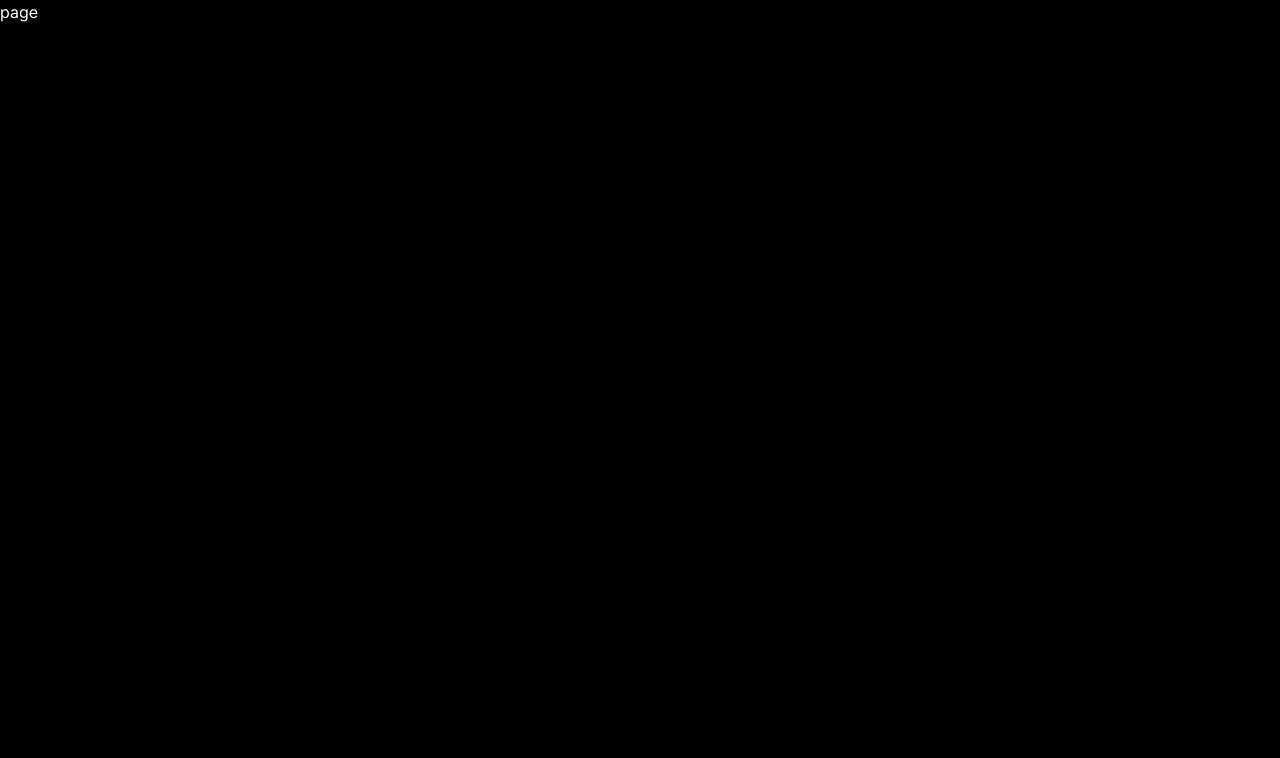
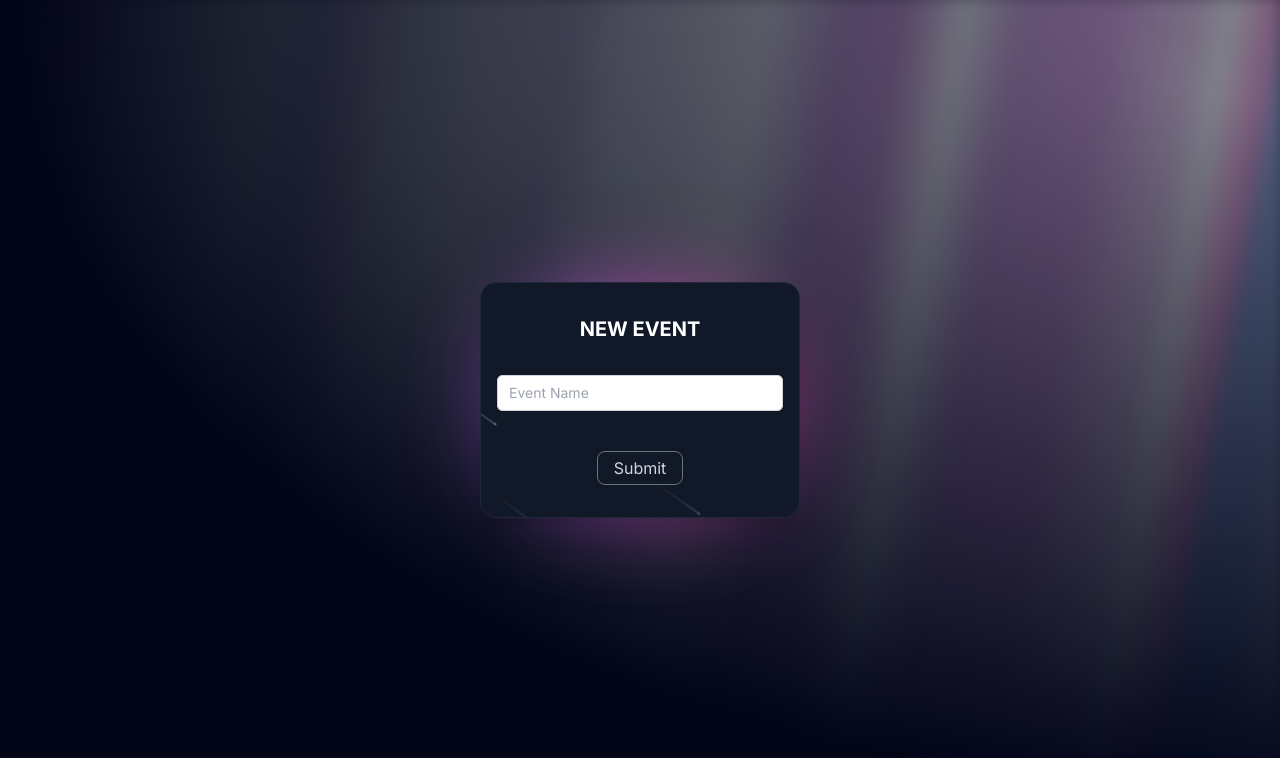
Before and after one commit to erinpaul2002/SnapSync, a Next.js app in the folder front_end/: page /new-event in a window 1280 px wide. Shown: the top 758 px of the page. Built offline with nearby package versions, Linux system fonts and the light colour scheme.

Commit message:
added new_event functionality

```diff
--- /dev/null
+++ b/front_end/src/app/components/ui/new_input_field.tsx
@@ -0,0 +1,48 @@
+"use client";
+
+import React, { useState } from "react";
+import { supabase } from "@/app/utils/supabase/supabase";
+
+export default function New_Event_input() {
+  const [eventName, setEventName] = useState("");
+
+  const handleNewEvent = async () => {
+    try {
+      const { data, error } = await supabase
+        .from("Events")
+        .insert({ event_name: `${eventName}` });
+
+      setEventName("");
+
+      return console.log(data);
+    } catch (error) {
+      console.error("Error creating the new event : ");
+      return error;
+    }
+  };
+
+  return (
+    <div className="mt-6 flex flex-col">
+      <div className="relative mt-2 rounded-md shadow-sm z-50">
+        <input
+          type="text"
+          name="price"
+          id="price"
+          className="block w-full z-50 rounded-md border-0 py-1.5 pr-20 text-gray-900 ring-1 ring-inset ring-gray-300 placeholder:text-gray-400 focus:ring-2 focus:ring-inset focus:ring-indigo-600 sm:text-sm sm:leading-6"
+          placeholder="Event Name"
+          value={eventName}
+          onChange={(e) => setEventName(e.target.value)}
+        />
+      </div>
+
+      <div className="place-self-center">
+        <button
+          className="border mt-10 justify-self-center place-self-center px-4 py-1 rounded-lg  border-gray-500 text-gray-300 z-50"
+          onClick={handleNewEvent}
+        >
+          Submit
+        </button>
+      </div>
+    </div>
+  );
+}
--- a/front_end/src/app/new-event/page.tsx
+++ b/front_end/src/app/new-event/page.tsx
@@ -1,9 +1,32 @@
-import React from 'react'
+import { AuroraBackground } from "../components/ui/aurora_background";
+import { Meteors } from "../components/ui/meteors";
+import New_Event_input from "../components/ui/new_input_field";
 
-function page() {
+// Parent component
+export default function PageLayout() {
   return (
-    <div>page</div>
-  )
+    <div
+      style={{
+        position: "relative",
+        height: "100vh",
+        display: "flex",
+        alignItems: "center",
+        justifyContent: "center",
+      }}
+    >
+      <AuroraBackground className=" bg-slate-950" />
+      <div className="w-full relative max-w-xs m-0">
+        <div className="absolute inset-0 h-full w-full bg-gradient-to-r from-purple-500 to-pink-500 transform scale-[0.80] bg-red-500 rounded-full blur-3xl" />
+        <div className="relative shadow-xl bg-gray-900 border border-gray-800  px-4 py-8 h-min overflow-hidden rounded-2xl flex flex-col justify-end items-start">
+          <h1 className="font-bold text-xl text-white relative z-50 m-0 p-0 place-self-center">
+            NEW EVENT
+          </h1>
+
+          <New_Event_input />
+
+          <Meteors number={20} />
+        </div>
+      </div>
+    </div>
+  );
 }
-
-export default page
--- a/front_end/src/app/old-event/page.tsx
+++ b/front_end/src/app/old-event/page.tsx
@@ -1,48 +1,32 @@
 import { AuroraBackground } from "../components/ui/aurora_background";
 import { Meteors } from "../components/ui/meteors";
-import Gallery_input from "../components/ui/input_field";
+import Old_Event_input from "../components/ui/input_field";
 
 // Parent component
 export default function PageLayout() {
   return (
-    <div style={{ position: "relative", height: "100vh", display: "flex", alignItems: "center", justifyContent: "center"}}>
-      <AuroraBackground className="bg-black" />
+    <div
+      style={{
+        position: "relative",
+        height: "100vh",
+        display: "flex",
+        alignItems: "center",
+        justifyContent: "center",
+      }}
+    >
+      <AuroraBackground className= " bg-slate-950" />
       <div className="w-full relative max-w-xs m-0">
         <div className="absolute inset-0 h-full w-full bg-gradient-to-r from-purple-500 to-pink-500 transform scale-[0.80] bg-red-500 rounded-full blur-3xl" />
         <div className="relative shadow-xl bg-gray-900 border border-gray-800  px-4 py-8 h-min overflow-hidden rounded-2xl flex flex-col justify-end items-start">
-            {/* <div className="h-5 w-5 rounded-full border flex items-center justify-center mb-4 border-gray-500">
-              <svg
-                xmlns="http://www.w3.org/2000/svg"
-                fill="none"
-                viewBox="0 0 24 24"
-                strokeWidth="1.5"
-                stroke="currentColor"
-                className="h-2 w-2 text-gray-300"
-              >
-                <path
-                  strokeLinecap="round"
-                  strokeLinejoin="round"
-                  d="M4.5 4.5l15 15m0 0V8.25m0 11.25H8.25"
-                />
-              </svg>
-            </div> */}
-
           <h1 className="font-bold text-xl text-white relative z-50 m-0 p-0 place-self-center">
-              Old Event
+            OLD EVENT
           </h1>
 
-            <Gallery_input />
-            {/* <p className="font-normal text-base text-slate-500 mt-4 relative z-50">
-              I don&apos;t know what to write so I&apos;ll just paste something
-              cool here. One more sentence because lorem ipsum is just
-              unacceptable. Won&apos;t ChatGPT the shit out of this.
-            </p> */}
+          <Old_Event_input />
 
           <button className="border mt-10 justify-self-center place-self-center px-4 py-1 rounded-lg  border-gray-500 text-gray-300 z-50">
             Submit
           </button>
-
-            {/* Meaty part - Meteor effect */}
           <Meteors number={20} />
         </div>
       </div>
```
Also changed, not shown: front_end/src/app/components/ui/input_field.tsx (+1 -23 lines). Lines whose indentation alone changed are shown as unchanged.
